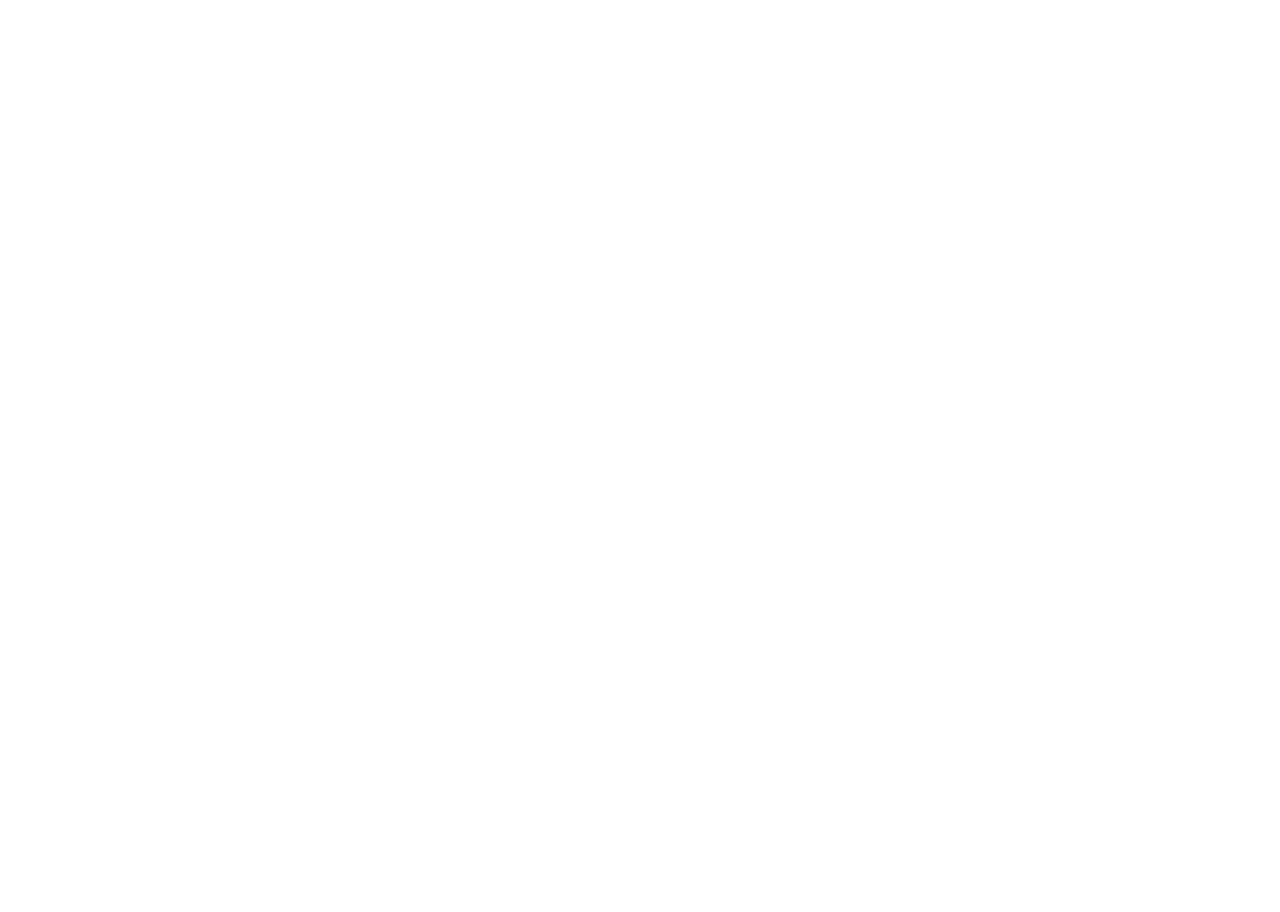
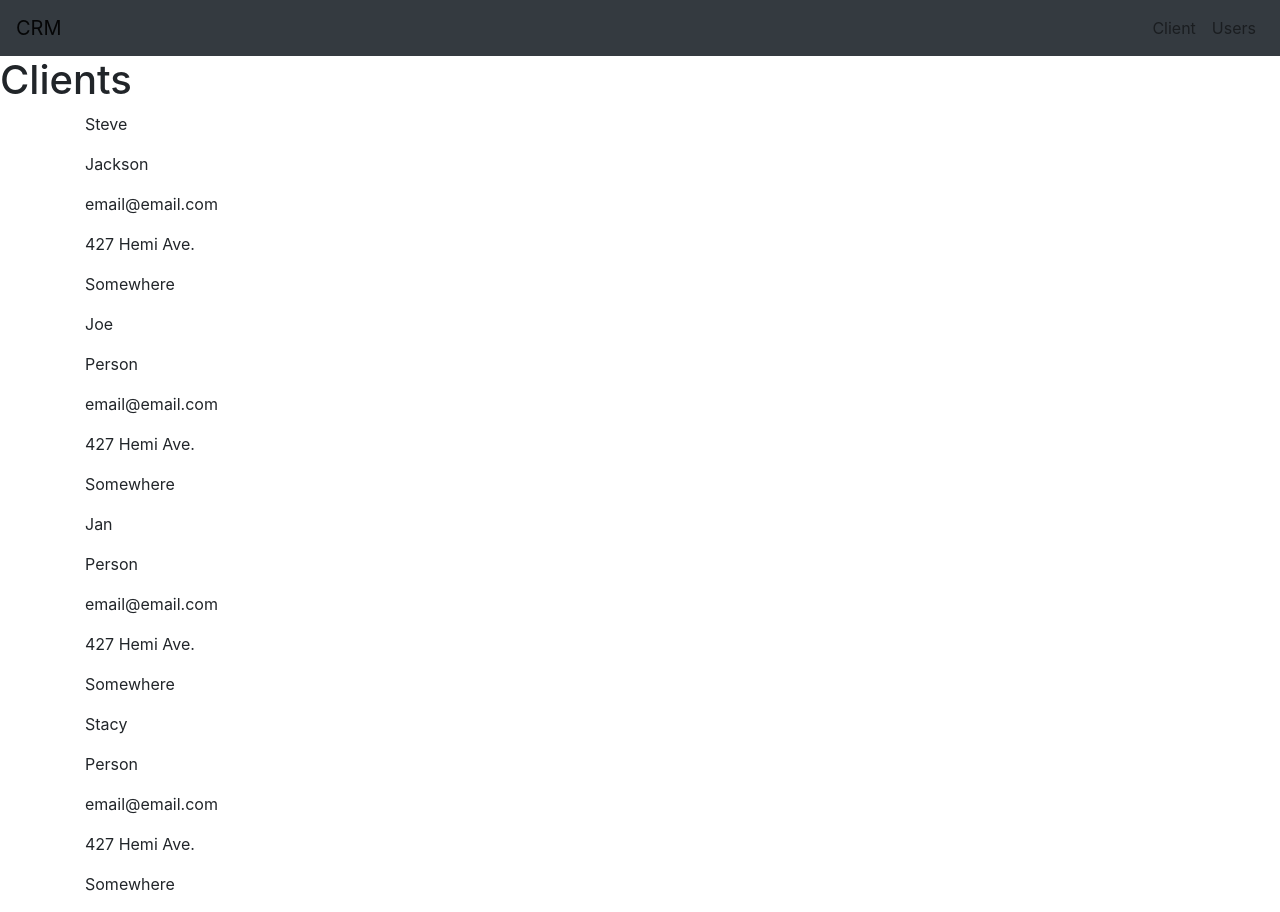
Before and after one commit to statst/Group-Project-CRM-frontend, a React (Create React App) app in the folder crm/: page /clients in a window 1280 px wide. Before the commit the page ends 800 px from the top, so only its background shows below. Built offline with nearby package versions, Linux system fonts and the light colour scheme.

Commit message:
added clients component

```diff
--- a/crm/src/App.js
+++ b/crm/src/App.js
@@ -1,13 +1,31 @@
-import React from 'react';
+import React, {Component} from 'react';
 import './App.css';
-import { BrowserRouter, Route } from 'react-router-dom';
+import NavBar from './components/Navbar/Navbar';
+import Clients from './components/Client/Client';
+import clientsSeed from './Data/clientsSeed.json';
 
-function App() {
-  return (
-    <div className="App">
+import {BrowserRouter, Route} from 'react-router-dom';
 
-    </div>
-  );
+class App extends Component {
+    constructor(props) {
+        super(props);
+        this.state = {
+            clients: clientsSeed
+        };
+    }
+
+    render() {
+        console.log(this.state.clients);
+        return (
+            <div>
+                <NavBar />
+                <main>
+                    {/* <Route exact path='/clients' render={() => <Clients clients={this.state.clientsSeed} />} /> */}
+                    <Clients clients={this.state.clients} />
+                </main>
+            </div>
+        );
+    }
 }
 
 export default App;
--- a/crm/src/components/Client/Client.js
+++ b/crm/src/components/Client/Client.js
@@ -0,0 +1,26 @@
+import React from 'react';
+import clients from '../../Data/clientsSeed.json';
+
+function Clients(props) {
+    console.log(props.clients);
+    return (
+        <div>
+            <h1>Clients</h1>
+            {props.clients &&
+                props.clients.map((client) => {
+                    return (
+                        <div key={client._id} className='container'>
+                            <p>{client.firstname}</p>
+                            <p>{client.lastname}</p>
+                            <p>{client.email}</p>
+                            <p>{client.address}</p>
+                            <p>{client.city}</p>
+                            <p>{client.zipcode}</p>
+                        </div>
+                    );
+                })}
+        </div>
+    );
+}
+
+export default Clients;
--- a/crm/src/components/Navbar/Navbar.js
+++ b/crm/src/components/Navbar/Navbar.js
@@ -0,0 +1,20 @@
+import React from 'react';
+import Navbar from 'react-bootstrap/Navbar';
+import Nav from 'react-bootstrap/Nav';
+
+function NavBar() {
+    return (
+        <Navbar expand='lg' bg='dark'>
+            <Navbar.Brand href='/'>CRM</Navbar.Brand>
+            <Navbar.Toggle aria-controls='basic-navbar-nav' />
+            <Navbar.Collapse id='basic-navbar-nav'>
+                <Nav className='ml-auto'>
+                    <Nav.Link href='/clients'>Client</Nav.Link>
+                    <Nav.Link href='#'>Users</Nav.Link>
+                </Nav>
+            </Navbar.Collapse>
+        </Navbar>
+    );
+}
+
+export default NavBar;
```
Also changed, not shown: 1 other file (tests, documents, lock files or other folders).
